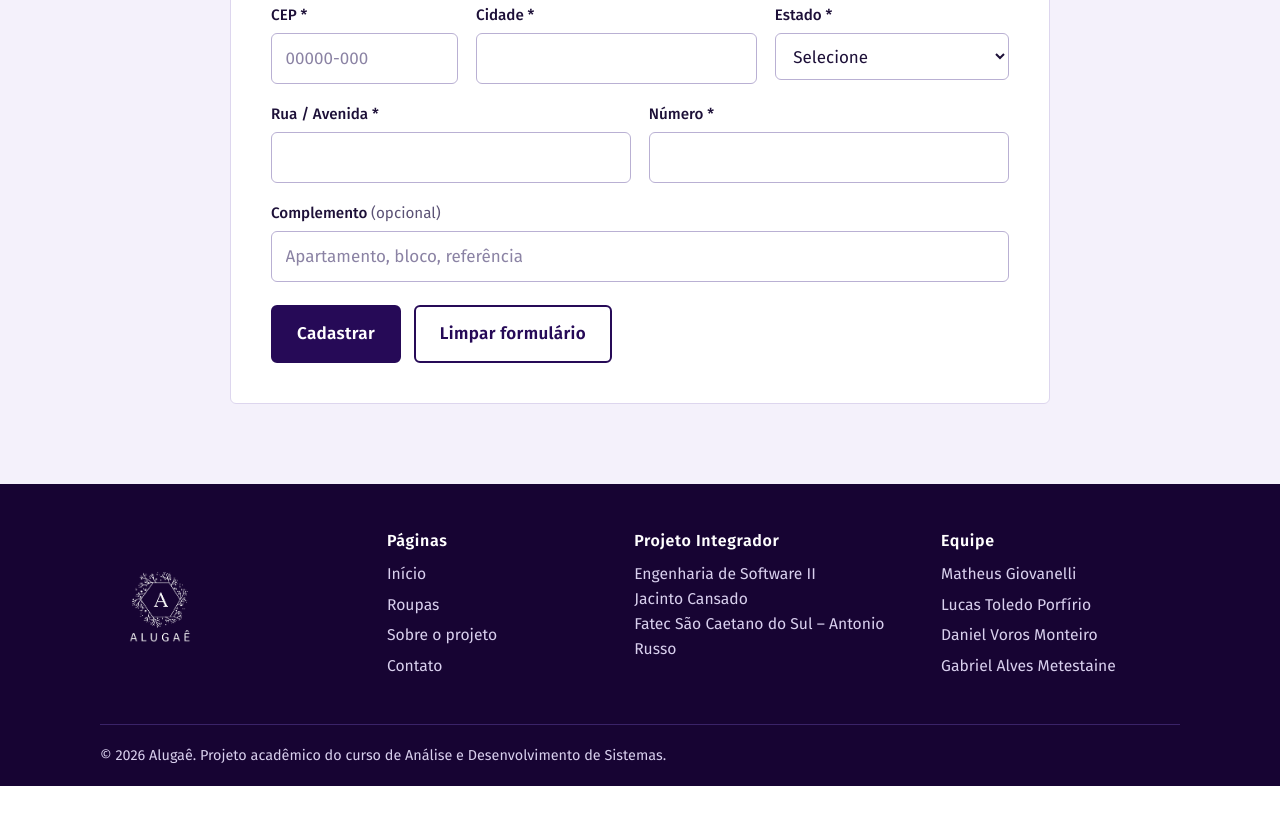
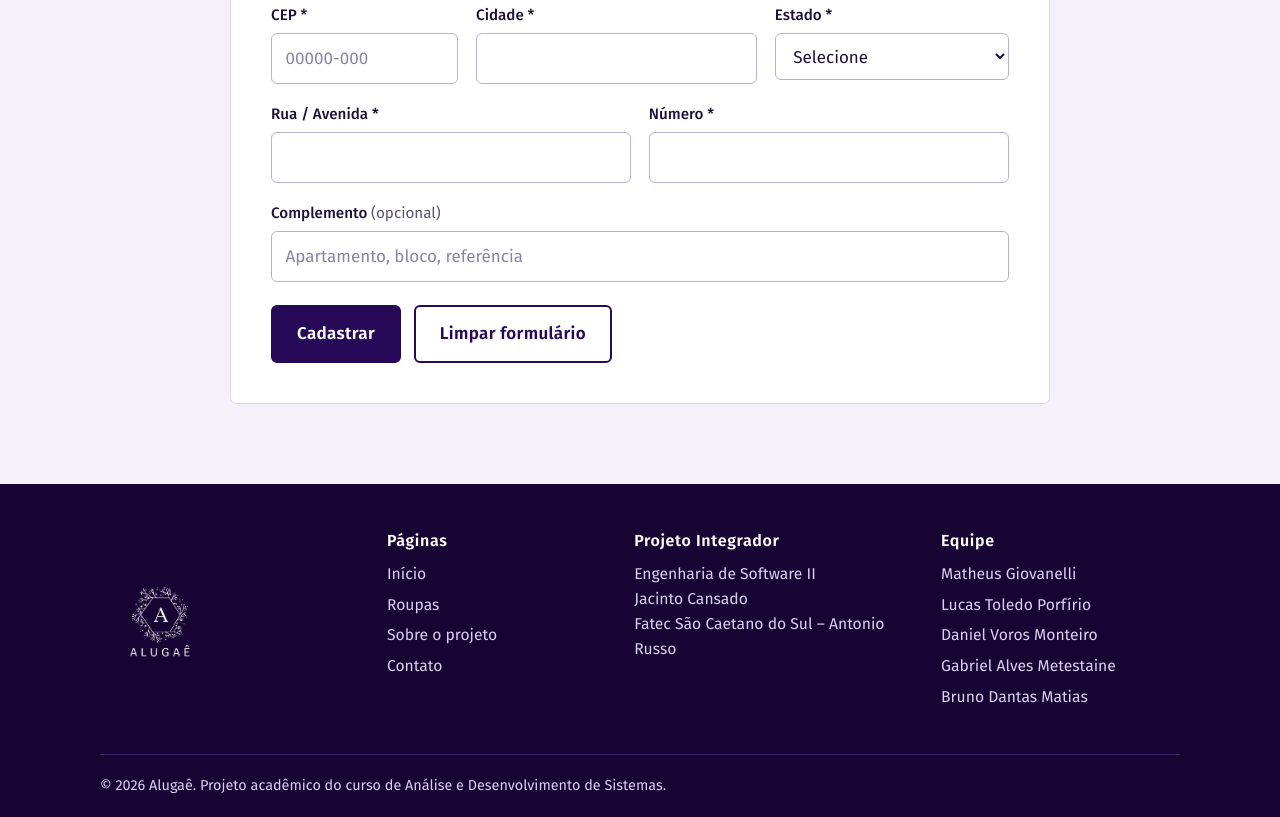
Before and after one commit to ToledoP/ProjetoIntegrador, a plain HTML site: page cadastrar/cadastrar.html in a window 1280 px wide. Shown: the part 986-1803 px from the top of the page. Before the commit the page ends 1772 px from the top, so only its background shows below. Drawn offline with nearby package versions, Linux system fonts and the light colour scheme.

Commit message:
Add Bruno to team footer
Co-authored-by: Copilot <223556219+Copilot@users.noreply.github.com>

```diff
--- a/cadastrar/cadastrar.html
+++ b/cadastrar/cadastrar.html
@@ -172,6 +172,7 @@
           <li>Lucas Toledo Porfírio</li>
           <li>Daniel Voros Monteiro</li>
           <li>Gabriel Alves Metestaine</li>
+          <li>Bruno Dantas Matias</li>
         </ul>
       </div>
     </div>
```
Also changed, not shown: contato/contato.html (+1 -0 lines), home/index.html (+1 -0 lines), roupas/roupas.html (+1 -0 lines), sobre/sobre.html (+1 -0 lines).
